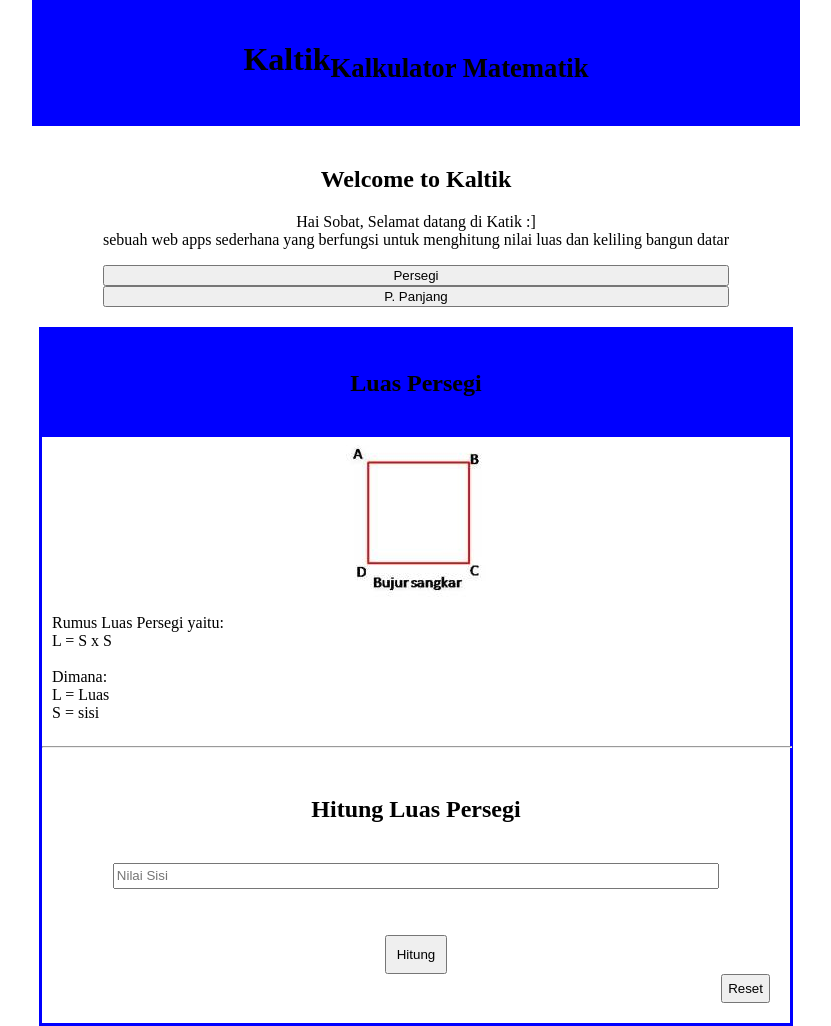
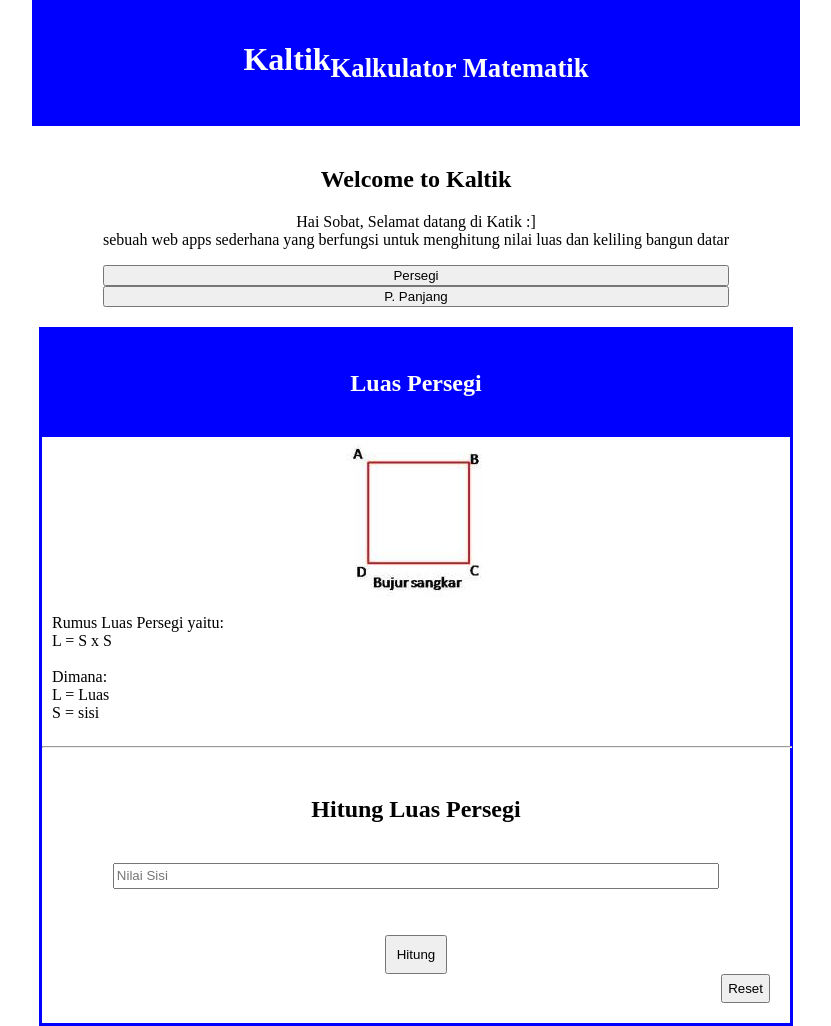
Before and after one commit to revou-fundamental-course/15-may-23-dafarpr, a plain HTML site: page index.html in a window 1280 px wide. Shown: the top 1026 px of the page, without its empty margins (224-1055 px from the left). Drawn offline with Linux system fonts and the light colour scheme.

Commit message:
Update style.css

```diff
--- a/src/style.css
+++ b/src/style.css
@@ -10,6 +10,9 @@ body{
 }
 .bc-bl{
     background-color: blue;
+}
+.c-w{
+    color: white;
 }
 .w-100{
     width: 100%;
```
